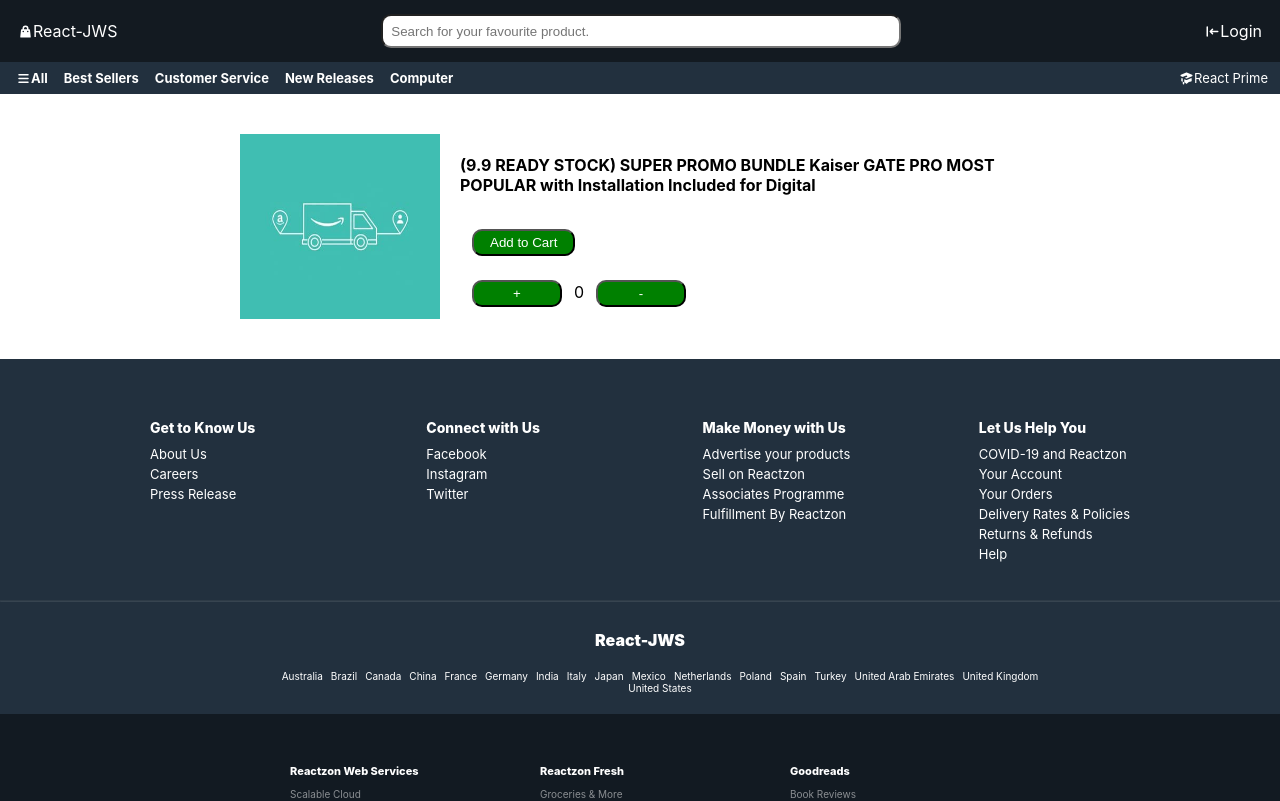
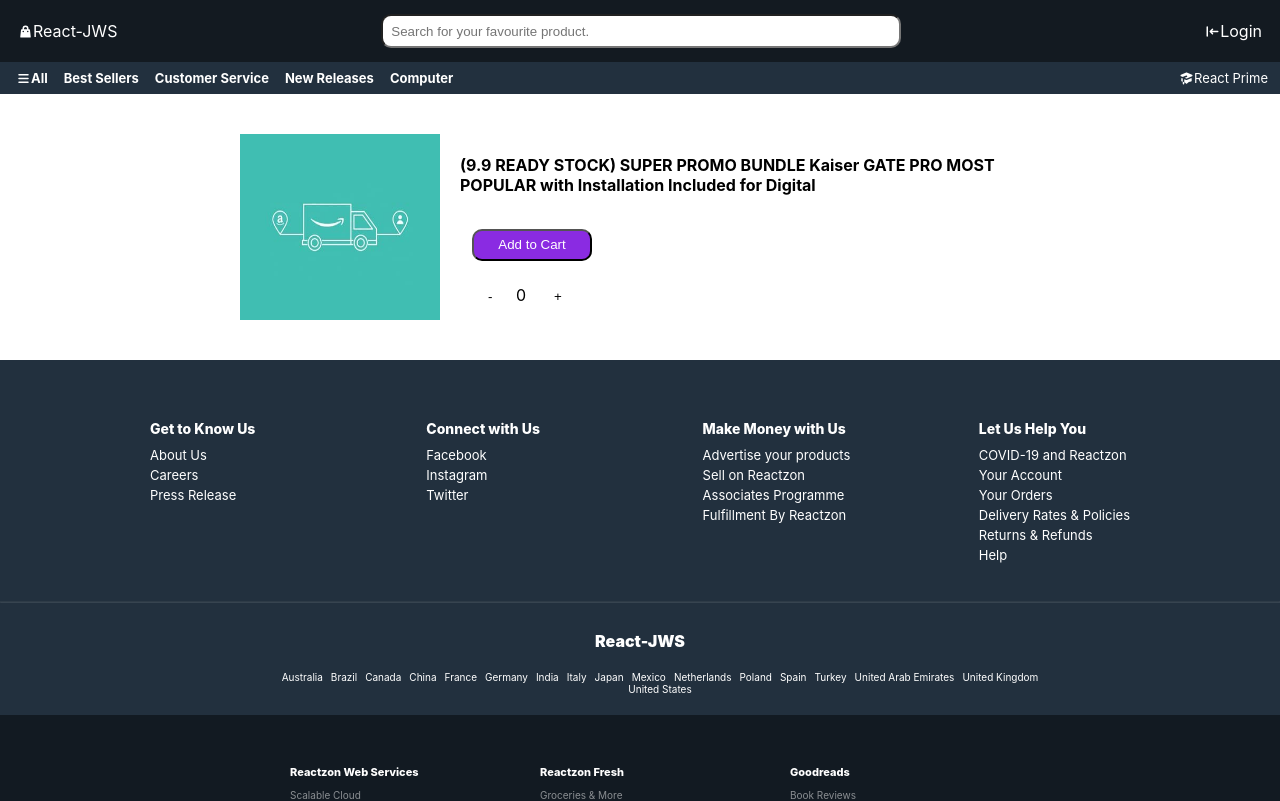
Before and after one commit to JoabChua/aws-clone, a React (Create React App) app: page /product/1 in a window 1280 px wide. Shown: the top 801 px of the page. Built offline with nearby package versions, Linux system fonts and the light colour scheme.

Commit message:
edited styling of add to cart button and position

```diff
--- a/src/pages/ProductDetail.module.css
+++ b/src/pages/ProductDetail.module.css
@@ -13,3 +13,18 @@
 .desc {
   padding: 0 20px;
 }
+
+.cart {
+  width: 120px;
+  height: 32px;
+  background-color: blueviolet;
+}
+
+.counter {
+  min-width: 5px;
+  width: 5px;
+  background: transparent;
+  color: black;
+  border: 0;
+  cursor: pointer;
+}
--- a/src/pages/ProductDetail.tsx
+++ b/src/pages/ProductDetail.tsx
@@ -29,11 +29,19 @@
         <img src={item.img} alt={item.anchorText} width="200px" />
         <div className={classes.desc}>
           <h4>{item.desc}</h4>
-          <button>Add to Cart</button>
+          <button className={classes.cart}>Add to Cart</button>
           <div className={classes.amount}>
-            <button onClick={increment}>+</button>
+            <button
+              className={classes.counter}
+              onClick={decrement}
+              disabled={count <= 0}
+            >
+              -
+            </button>
             <span>{count}</span>
-            <button onClick={decrement}>-</button>
+            <button className={classes.counter} onClick={increment}>
+              +
+            </button>
           </div>
         </div>
       </div>
```
